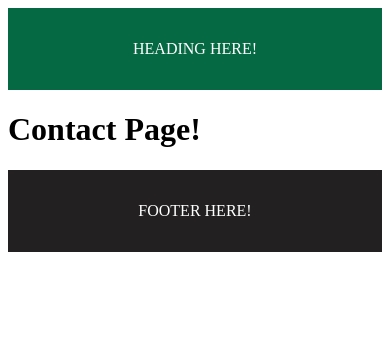
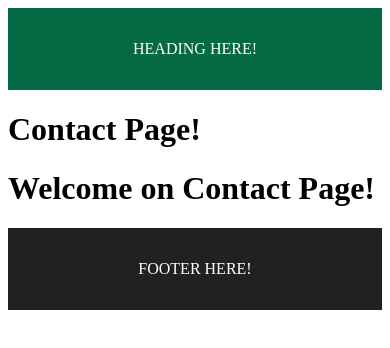
Before and after one commit to PiotrDrechsler/nextjs, a Next.js app in the folder nextjs/: page /contact in a window 390 px wide. Shown: the top 348 px of the page. Built offline with nearby package versions, Linux system fonts and the light colour scheme.

Commit message:
create/layout/contacts
create layout with children props for email and phone

```diff
--- /dev/null
+++ b/nextjs/src/app/contact/layout.tsx
@@ -0,0 +1,8 @@
+export default function Contact({ children }) {
+  return (
+    <>
+      <h1>Contact Page!</h1>
+      {children}
+    </>
+  );
+}
--- a/nextjs/src/app/contact/page.tsx
+++ b/nextjs/src/app/contact/page.tsx
@@ -1,7 +1,7 @@
 export default function Contact() {
   return (
     <>
-      <h1>Contact Page! </h1>
+      <h1>Welcome on Contact Page!</h1>
     </>
   );
 }
```
